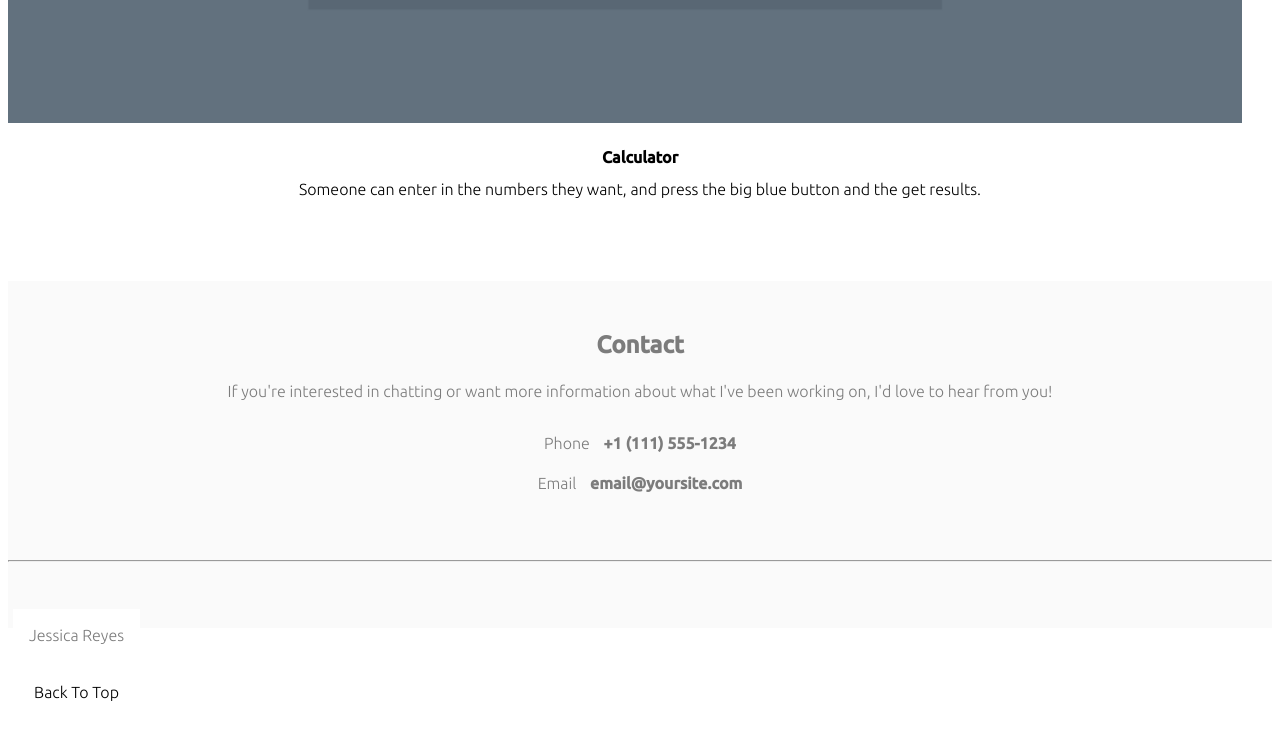
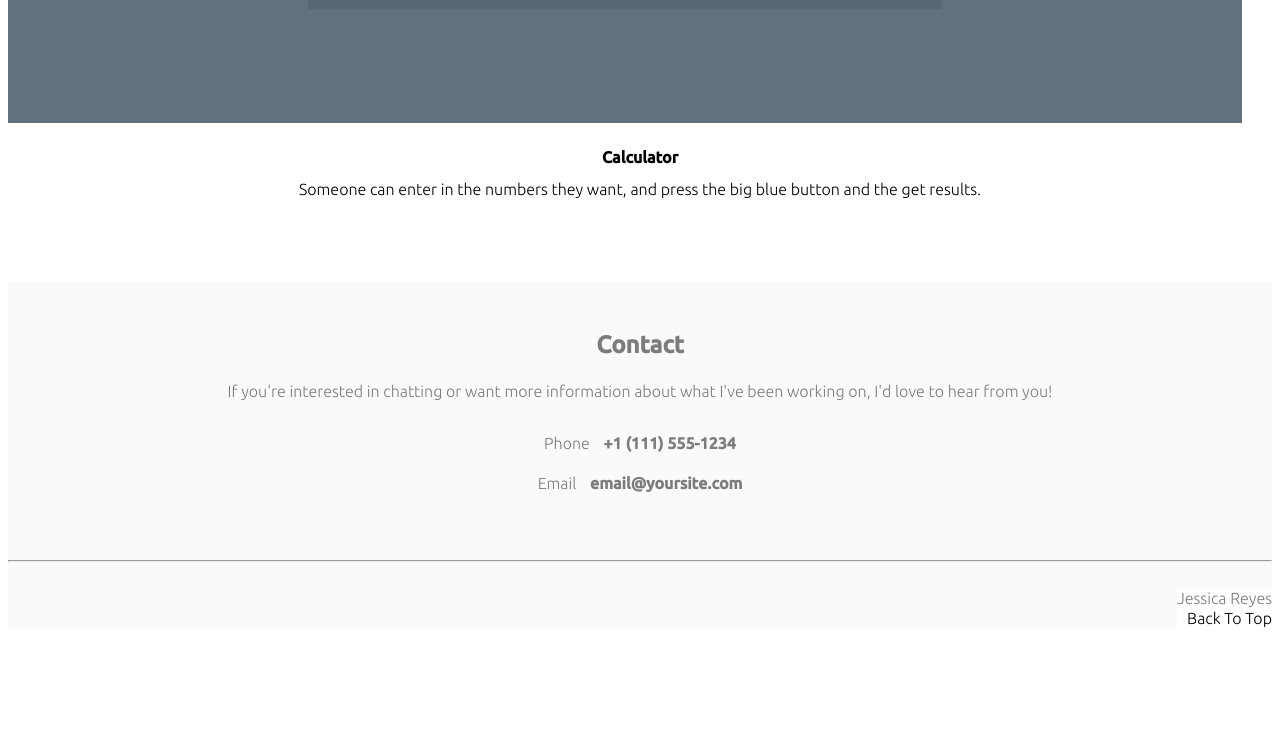
Before and after one commit to JessicaReyes831/Responsive-layout-v3-tech-degree, a plain HTML site: page index.html in a window 1280 px wide. Shown: the part 5528-6267 px from the top of the page. After the commit the page ends 6164 px from the top, so only its background shows below. Drawn offline with Linux system fonts and the light colour scheme; files whose address does not match are found by name.

Commit message:
update
update

```diff
--- a/index.html
+++ b/index.html
@@ -127,7 +127,7 @@
                 <footer>
                     <br>
                     <ul class="Name-and-back-to-top">
-                        <li>Jessica Reyes</li>
+                        <p>Jessica Reyes</p>
                         <li><a href="index.html">Back To Top</a></li>
                     </ul>
                 </footer>
--- a/styles.css
+++ b/styles.css
@@ -117,10 +117,27 @@ section {
     padding-bottom: 10px;
 }
 
+footer li,
+footer p {
+  margin: 0;
+  padding: 0;
+}
+
+
+footer p {
+  float: left;
+  text-align: left;
+  line-height: 20px;
+}
+
+
 .Name-and-back-to-top {
-    display: block;
-    float: left;
+  display: block;
+  text-align: right;
+  margin: 0;
+  float: right;
 }
+
 
 
 /*link attributes*/
```
